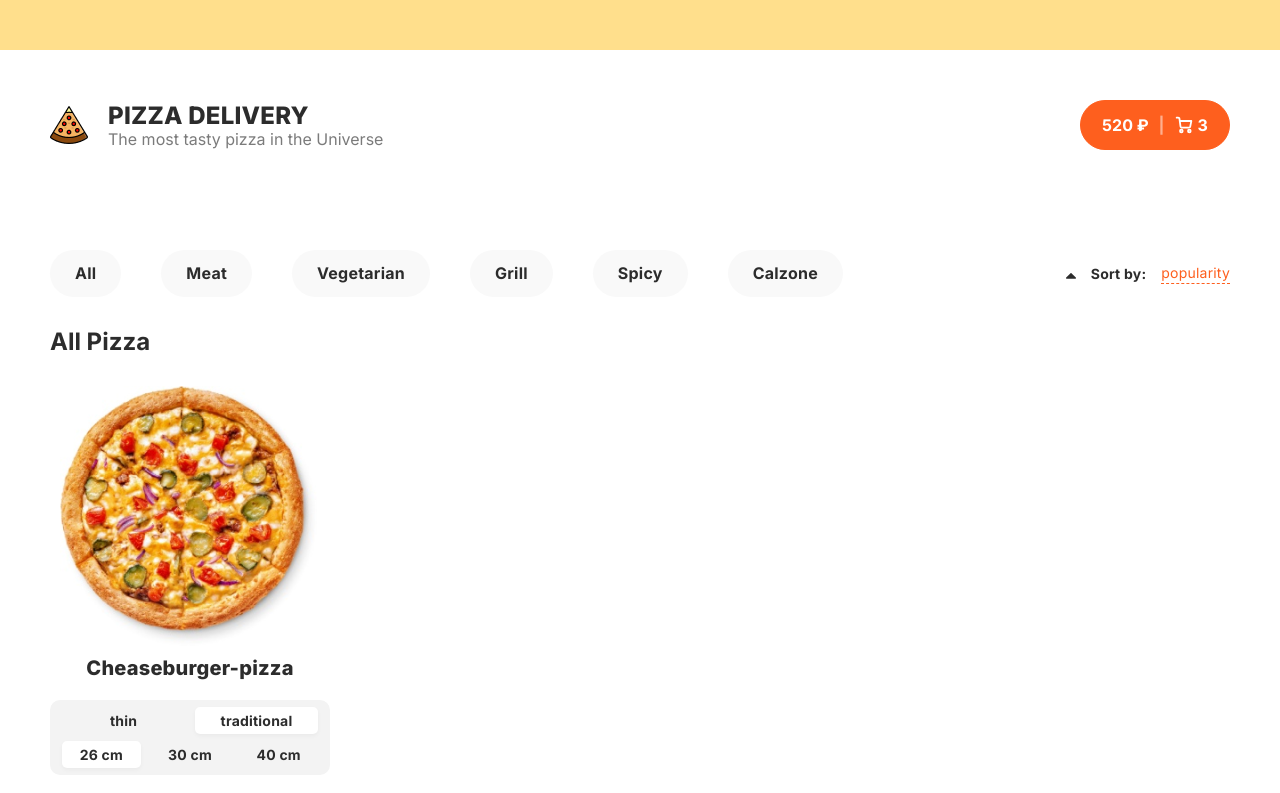
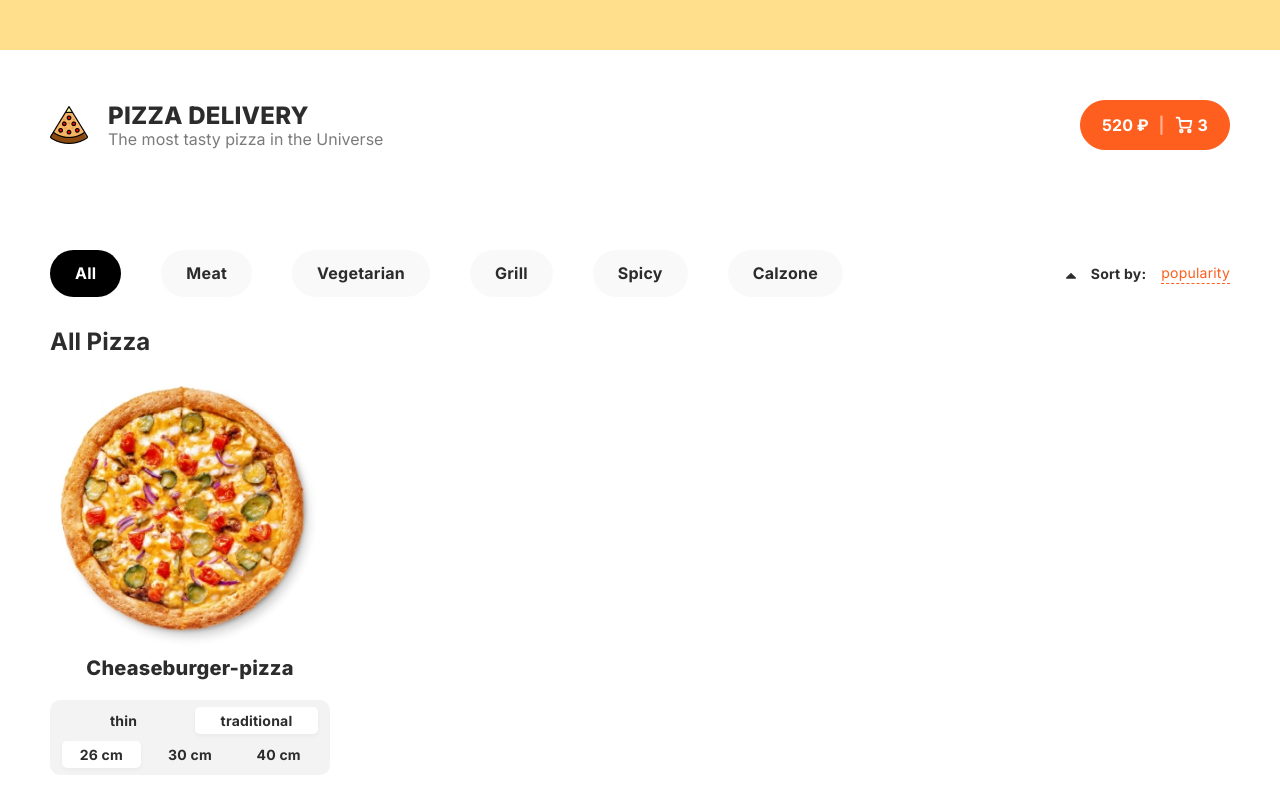
Before and after one commit to tminus0ne/pizza-delivery, a React (Create React App) app: page / in a window 1280 px wide. Shown: the top 793 px of the page. Built offline with nearby package versions, Linux system fonts and the light colour scheme.

Commit message:
add category selection

```diff
--- a/src/App.js
+++ b/src/App.js
@@ -9,7 +9,9 @@ export function App() {
     <div className="wrapper">
       <Header />
       <div className="menu">
-        <Categories />
+        <Categories
+          items={['Meat', 'Vegetarian', 'Grill', 'Spicy', 'Calzone']}
+        />
         <Popup />
       </div>
       <h2>All Pizza</h2>
--- a/src/components/Categories/Categories.jsx
+++ b/src/components/Categories/Categories.jsx
@@ -2,22 +2,30 @@ import React from 'react';
 
 import styles from './Categories.module.scss';
 
-export const Categories = () => {
+export const Categories = ({ items, onClickItem }) => {
+  const [activeItem, setActiveItem] = React.useState(null);
+
+  const onSelectItem = (index) => setActiveItem(index);
+
   return (
     <div className={styles.categories}>
       <ul>
-        <li>All</li>
-        <li>Meat</li>
-        <li>Vegetarian</li>
-        <li>Grill</li>
-        <li>Spicy</li>
-        <li>Calzone</li>
+        <li
+          className={activeItem === null ? `${styles.active}` : ''}
+          onClick={() => onSelectItem(null)}
+        >
+          All
+        </li>
+        {items.map((item, index) => (
+          <li
+            className={activeItem === index ? `${styles.active}` : ''}
+            onClick={() => onSelectItem(index)}
+            key={`${item}_${index}`}
+          >
+            {item}
+          </li>
+        ))}
       </ul>
-      <div>
-        <img src="" alt="" />
-        <p></p>
-        <span></span>
-      </div>
     </div>
   );
 };
--- a/src/components/Categories/Categories.module.scss
+++ b/src/components/Categories/Categories.module.scss
@@ -35,4 +35,13 @@
       }
     }
   }
+
+  .active {
+    color: #fff;
+    background: #000;
+
+    &:hover {
+      background: #000;
+    }
+  }
 }
```
